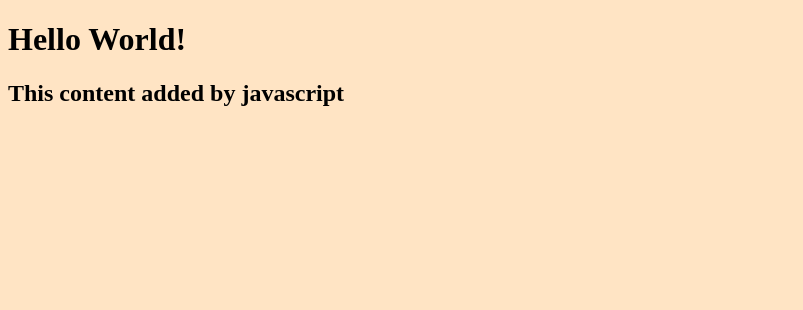
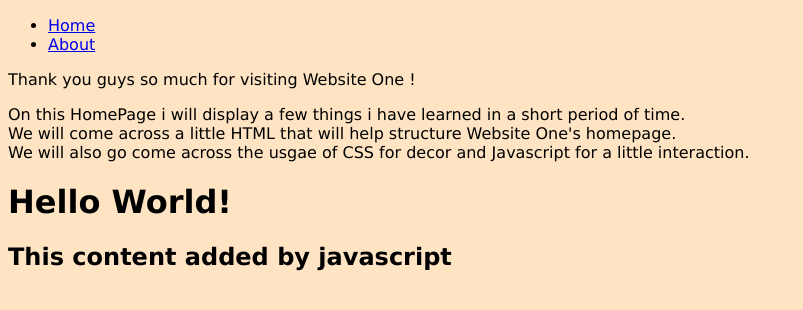
Before and after one commit to thegarnercode/website-one, a plain HTML site: page index.html in a window 1280 px wide. Shown: the whole page, without its empty margins (0-803 px from the left). Drawn offline with Linux system fonts and the light colour scheme.

Commit message:
uodate added html elements

```diff
--- a/index.html
+++ b/index.html
@@ -4,15 +4,35 @@
 
   <head>
       <link rel="stylesheet" href="style.css" />
+      <meta name="viewport" content="width=device-width, initial-scale=1.0">
       <title> Website One </title>
 
   </head>
 
+
+    <header>
+        <div class="wrapper">
+
+            </div>
+    <ul class="nav-area">
+    <li><a href="#">Home</a></li>
+    <li><a href="#">About</a></li>
+    </ul>
+    </div>
+
+    <div class="welcome-text">
+
+        <p id='main_paragraph'>Thank you guys so much for visiting Website One ! </p>
+        <p class='other_paragraphs'>On this HomePage i will display a few things i have learned in a short period of time.<br> We will come across a little HTML that will help structure Website One's homepage.</br> We will also go come across the usgae of CSS for decor and Javascript for a little interaction.</p>
+     </div>
+    </header>
+
+
+
   <body>
     <h1> Hello World! </h1>
 
-
-    <script src="script.js"></script>
+     <script src="script.js"></script>
 
   </body>
 
--- a/style.css
+++ b/style.css
@@ -1,3 +1,4 @@
 body {
     background: bisque;
+    font-family: 'Lucida Sans', 'Lucida Sans Regular', 'Lucida Grande', 'Lucida Sans Unicode', Geneva, Verdana, sans-serif;
 }
```
